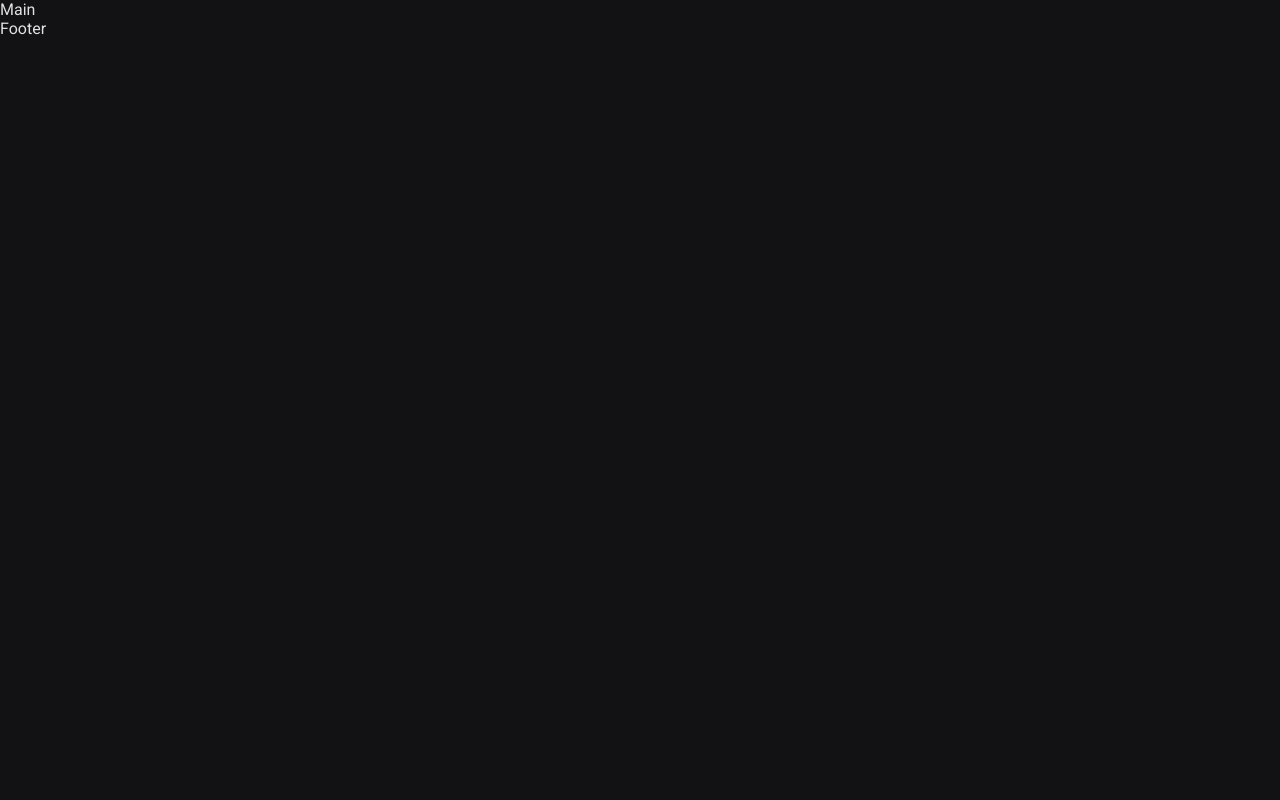
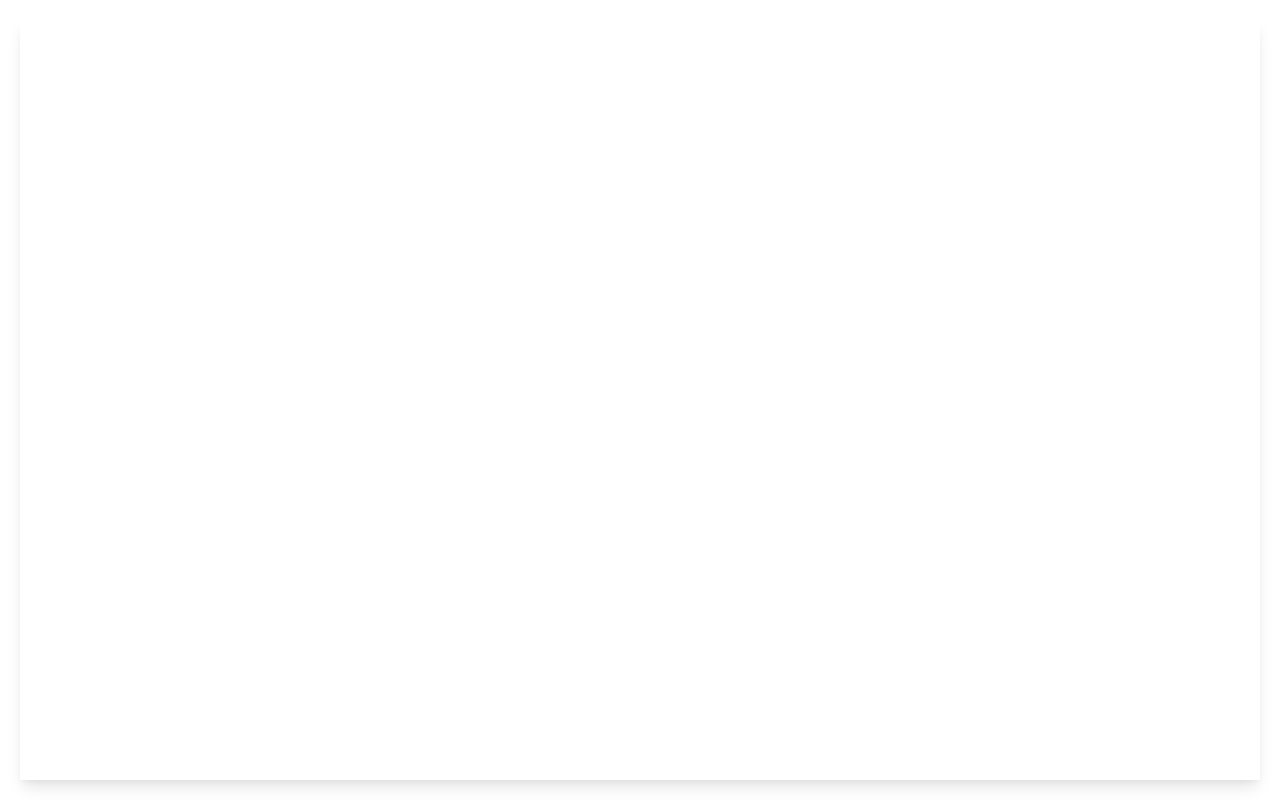
Before and after one commit to erickpeixoto/nextjs-typescript-tdd-react-swr, a Next.js app: page / in a window 1280 px wide. Built offline with nearby package versions, Linux system fonts and the light colour scheme.

Commit message:
style: change Layout Styles

```diff
--- a/src/components/Layout/index.tsx
+++ b/src/components/Layout/index.tsx
@@ -1,5 +1,5 @@
 import React from 'react'
-import { Container } from './styles'
+import { Container, Content } from './styles'
 const Layout: React.FC = props => {
   return (
     <Container>
--- a/src/components/Layout/styles.ts
+++ b/src/components/Layout/styles.ts
@@ -1,8 +1,7 @@
 import Styled from 'styled-components'
 import { Button as useButton } from '@lib/Wrapper'
 
-export const Container = Styled.div`
-
-`
+export const Container = Styled.div``
+export const Content = Styled.div``
 export const Button = Styled(useButton)`
 `
--- a/src/pages/index.tsx
+++ b/src/pages/index.tsx
@@ -3,18 +3,14 @@ import Head from 'next/head'
 
 import Layout from '@components/Layout'
 
-const Home: React.FC = () => {
+const Main: React.FC = () => {
   return (
     <Layout>
       <Head>
         <title>Create Next App - CRUD</title>
         <link rel="icon" href="/favicon.ico" />
       </Head>
-
-      <main>Main</main>
-
-      <footer>Footer</footer>
     </Layout>
   )
 }
-export default Home
+export default Main
--- a/src/style/global.ts
+++ b/src/style/global.ts
@@ -11,5 +11,9 @@ export default createGlobalStyle`
     background: ${props => props.theme.colors.background};
     color: ${props => props.theme.colors.text};
     font: 400 16px Roboto, sans-serif;
-  }
+    margin: 20px;
+    box-shadow: 0 10px 15px -3px rgba(0, 0, 0, 0.1), 0 4px 6px -2px rgba(0, 0, 0, 0.05);
+    height: calc(100vh - 40px);
+
+ }
 `
--- a/src/style/theme.ts
+++ b/src/style/theme.ts
@@ -1,7 +1,7 @@
 const theme = {
   colors: {
-    background: '#121214',
-    text: '#e1e1e6',
+    background: 'white',
+    text: '#949494',
     primary: '#f98d5b'
   }
 }
```
